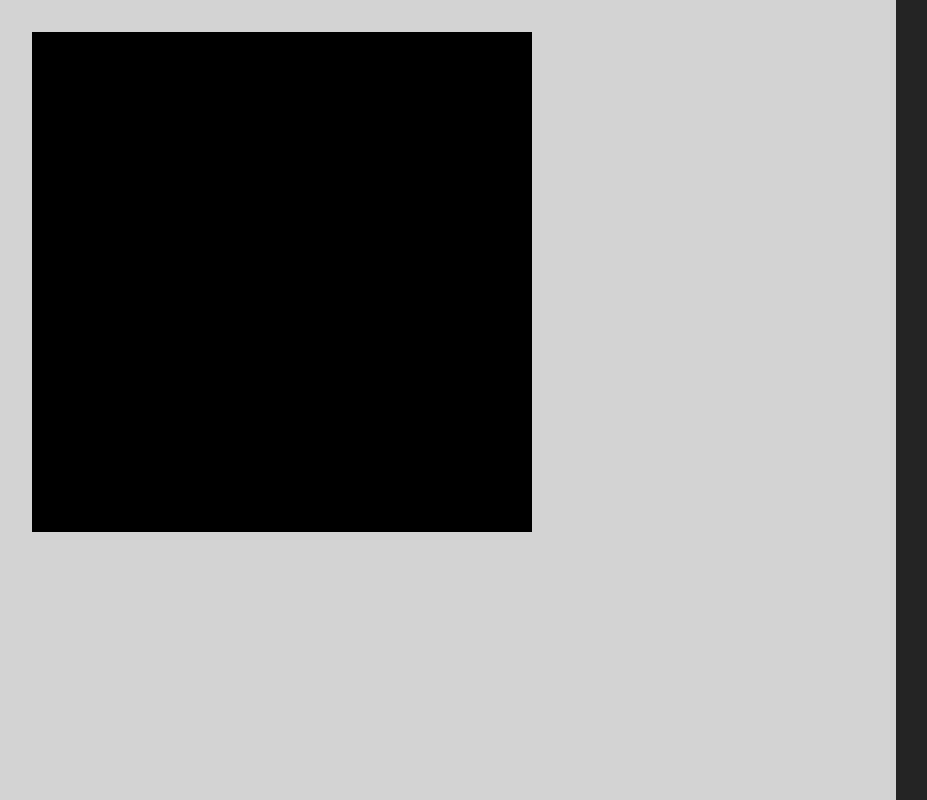
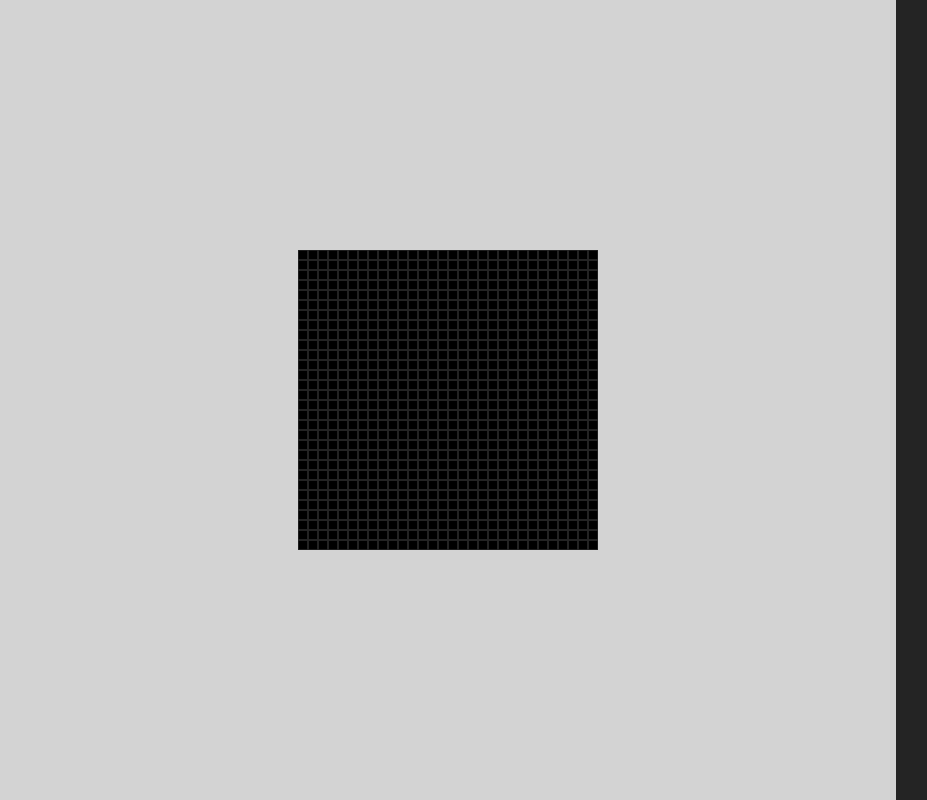
Before and after one commit to NeatKYU/PixelBoard, a React (Vite) app: page / in a window 1280 px wide. Shown: the whole page, without its empty margins (0-927 px from the left). Built offline with nearby package versions, Linux system fonts and the light colour scheme.

Commit message:
🔥 코드 다듬기

```diff
--- a/src/components/CanvasGrid.tsx
+++ b/src/components/CanvasGrid.tsx
@@ -1,33 +1,66 @@
-import { useRef, useEffect } from "react";
+import { useRef, useEffect, useState } from "react";
 
-export default function CanvasGrid() {
+interface CanvasGridProps {
+  rows: number;
+  columns: number;
+  cellSize: number;
+}
+
+export default function CanvasGrid(props: CanvasGridProps) {
+  const { rows, columns, cellSize } = props;
   const canvasRef = useRef<HTMLCanvasElement>(null);
-  const cellSize = 10;
-  const rows = 50;
-  const columns = 50;
+  const [canvasWidth, setCanvasWidth] = useState<number>(0);
+  const [canvasHeight, setCanvasHeight] = useState<number>(0);
 
-  useEffect(() => {
+  const handleResize = () => {
     const canvas = canvasRef.current;
     if (canvas) {
-      const ctx = canvas.getContext("2d");
-      if (ctx !== null) {
+      setCanvasWidth(canvas.offsetWidth);
+      setCanvasHeight(canvas.offsetHeight);
+      const ctx = canvas.getContext('2d');
+      if(ctx) {
         for (let i = 0; i < rows; i++) {
           for (let j = 0; j < columns; j++) {
-            ctx.fillStyle = "black";
-            ctx.fillRect(i * cellSize, j * cellSize, cellSize, cellSize);
+            console.log('stroke')
+            ctx.strokeStyle = '#262626';
+            ctx.strokeRect(i * cellSize, j * cellSize, cellSize, cellSize);
           }
         }
       }
     }
-  }, [canvasRef.current]);
+  };
+
+  useEffect(() => {
+    handleResize();
+    window.addEventListener('resize', handleResize);
+    return () => {
+      window.removeEventListener('resize', handleResize);
+    };
+  }, [canvasRef, rows, columns, cellSize]);
+
+  // useEffect(() => {
+  //   const canvas = canvasRef.current;
+  //   if (canvas) {
+  //     const ctx = canvas.getContext("2d");
+  //     if (ctx !== null) {
+  //       for (let i = 0; i < rows; i++) {
+  //         for (let j = 0; j < columns; j++) {
+  //           ctx.fillStyle = "black";
+  //           ctx.fillRect(i * cellSize, j * cellSize, cellSize, cellSize);
+  //         }
+  //       }
+  //     }
+  //   }
+  // }, [canvasRef.current, canvasWidth, canvasHeight, cellSize, rows, columns]);
 
   const handleCellClick = (event: React.MouseEvent<HTMLCanvasElement>) => {
     const canvas = canvasRef.current;
     if (canvas) {
       const ctx = canvas.getContext("2d");
       if (ctx) {
-        const x = Math.floor(event.nativeEvent.offsetX / cellSize);
-        const y = Math.floor(event.nativeEvent.offsetY / cellSize);
+        console.log('event', event.nativeEvent)
+        const x = Math.floor((event.nativeEvent.offsetX / canvasWidth) * columns);
+        const y = Math.floor((event.nativeEvent.offsetY / canvasHeight) * rows);
         ctx.fillStyle = "white";
         ctx.fillRect(x * cellSize, y * cellSize, cellSize, cellSize);
       }
@@ -40,6 +73,13 @@ export default function CanvasGrid() {
       width={cellSize * columns}
       height={cellSize * rows}
       onClick={handleCellClick}
+      style={{maxWidth: '100%', maxHeight: '100%', background: 'black'}}
     />
   );
 }
+
+CanvasGrid.defaultProps = {
+  cellSize: 10,
+  rows: 16,
+  columns: 16,
+}
--- a/src/layout/DefaultLayout.tsx
+++ b/src/layout/DefaultLayout.tsx
@@ -15,7 +15,7 @@ export default function DefaultLayout() {
     <Body>
       <CanvasCotainer>
         {/* <Canvas width={CanvasWidth} height={CanvasHeight} /> */}
-        <CanvasGrid />
+        <CanvasGrid cellSize={10} columns={30} rows={30}/>
       </CanvasCotainer>
       <MenuContainer></MenuContainer>
     </Body>
@@ -38,6 +38,10 @@ const CanvasCotainer = styled.div`
 
   padding: 2rem;
 
+	display: flex;
+	justify-content: center;
+	align-items: center;
+
   background-color: lightgray;
 `;
 
```
